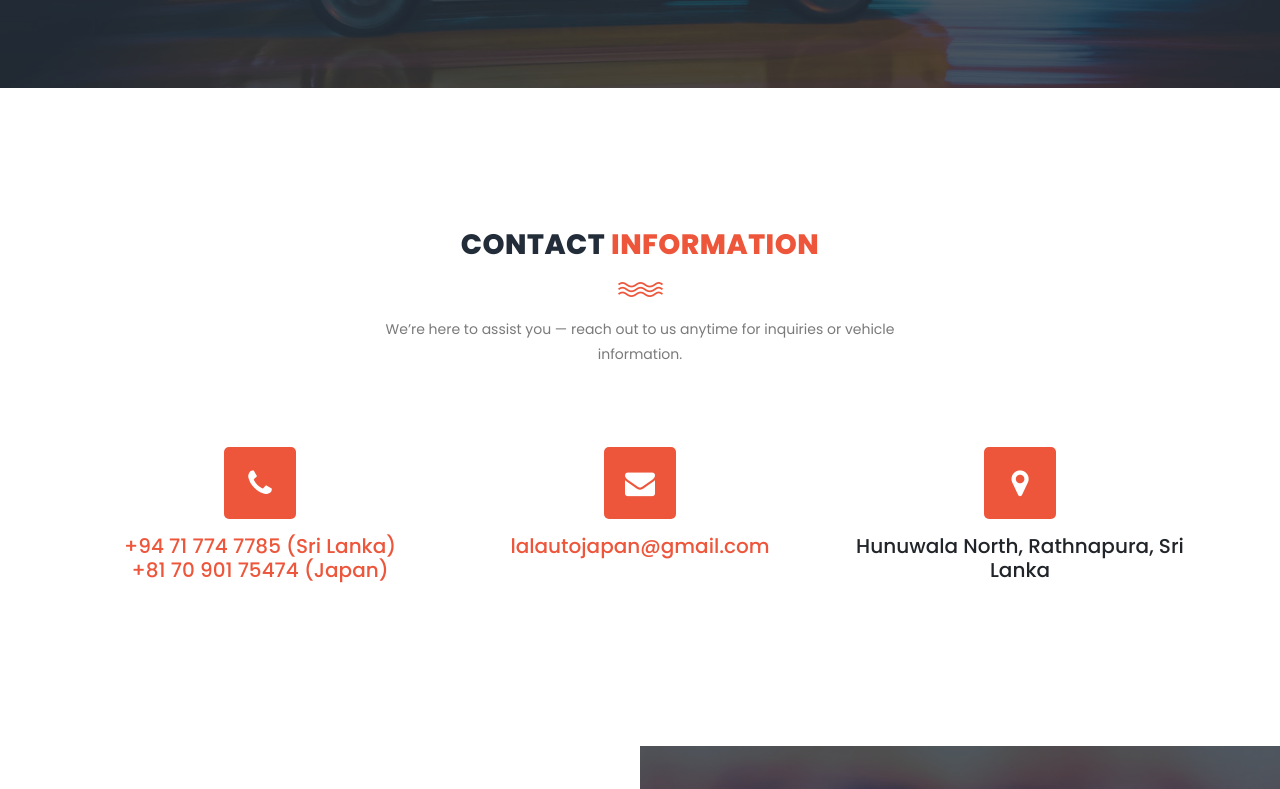
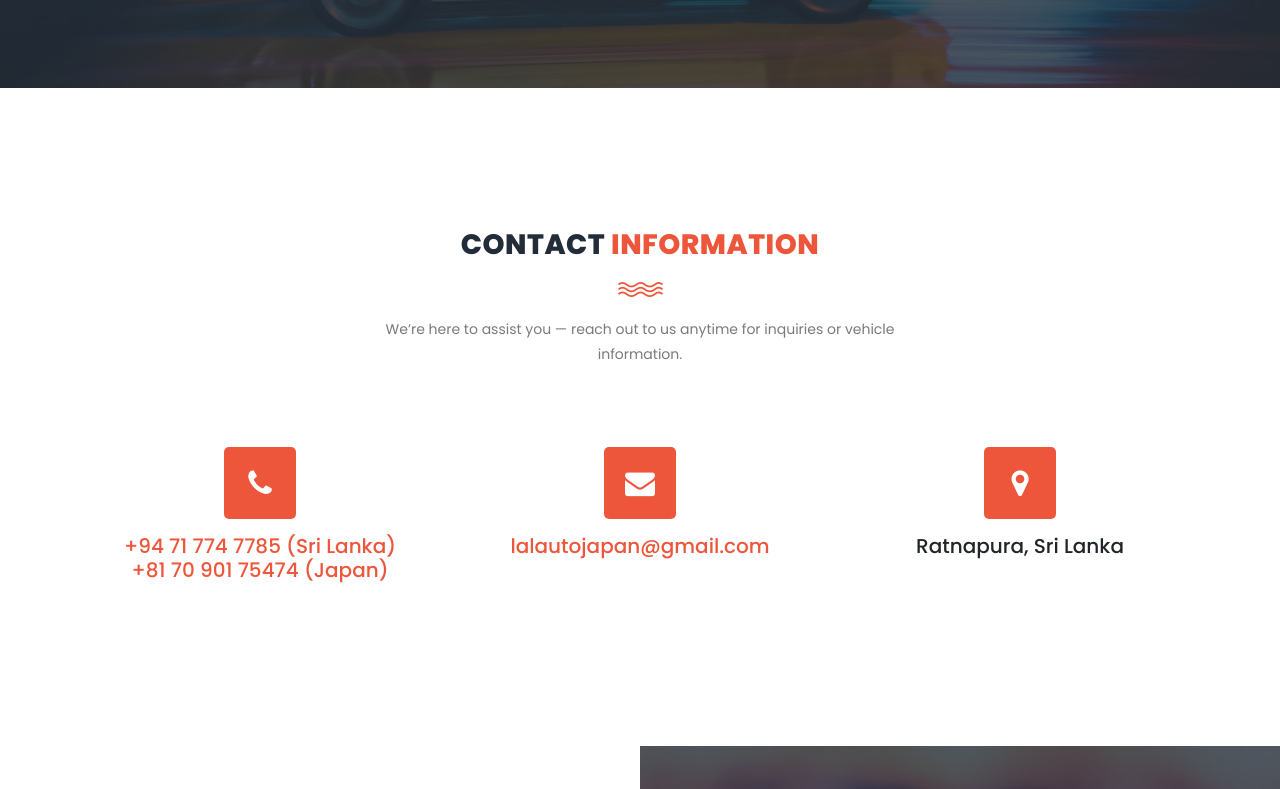
Before and after one commit to Nethmi-Tharushi/lal-auto-japan, a plain HTML site: page contact.html in a window 1280 px wide. Shown: the part 308-1097 px from the top of the page. Drawn offline with Linux system fonts and the light colour scheme; grey boxes are pictures that could not be loaded.

Commit message:
"Updated contact location in HTML"

```diff
--- a/contact.html
+++ b/contact.html
@@ -129,7 +129,7 @@
                         <i class="fa fa-map-marker"></i>
                     </div>
 
-                    <h5>Hunuwala North, Rathnapura, Sri Lanka</h5>
+                    <h5>Ratnapura, Sri Lanka</h5>
 
                     <br>
                 </div>
```
